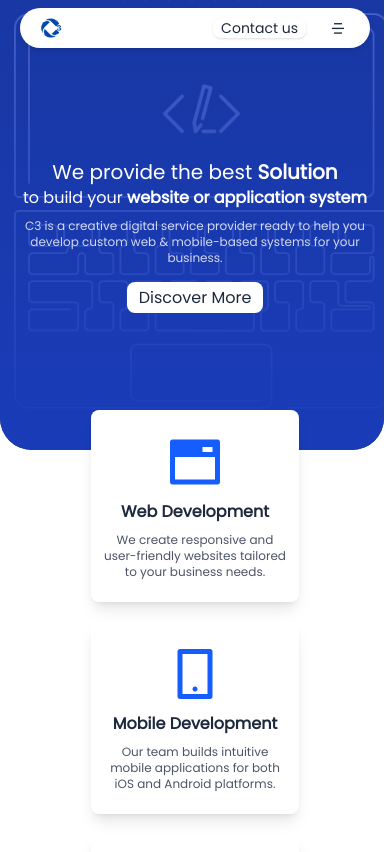
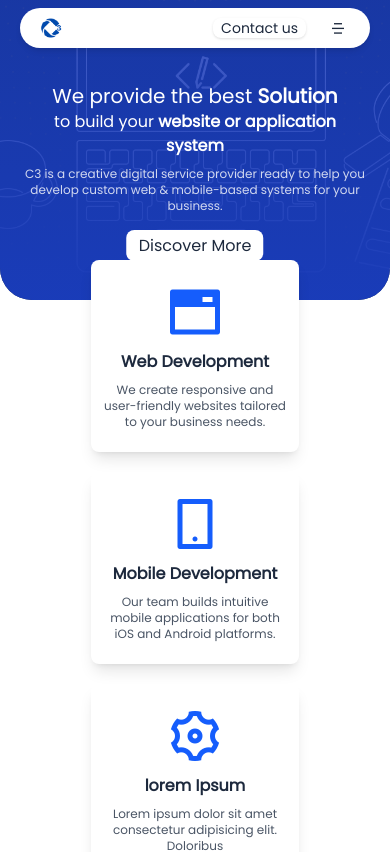
Before and after one commit to Rifaiiii04/c3website, a React (Vite) app: page / in a window 390 px wide. Shown: the top 852 px of the page. Built offline with nearby package versions, Linux system fonts and the light colour scheme.

Commit message:
feat: Enhance Home component layout and styling for improved responsiveness

```diff
--- a/src/pages/Home.jsx
+++ b/src/pages/Home.jsx
@@ -6,16 +6,17 @@ import Benefits from "../components/Benefits";
 export default function Home() {
   return (
     <>
-      <section className="w-full h-auto ">
+      <section className="w-full h-auto overflow-x-hidden">
         <div className="w-full h-full relative">
-          <div className="absolute top-0 left-0 w-96 md:w-full h-[450px] md:h-[590px] rounded-b-4xl bg-gradient-to-t from-blue-800 to-blue-800/80"></div>
+          <div className="absolute top-0 left-0 w-full h-[300px] md:h-[590px] rounded-b-4xl bg-gradient-to-t from-blue-800 to-blue-800/80"></div>
           <img
             src={HeroSection}
             alt=""
-            className="w-96 md:w-full h-[450px] md:h-[590px] rounded-b-4xl object-cover"
+            className="w-full h-[300px] md:h-[590px] object-cover rounded-b-4xl"
+            style={{ maxWidth: "100vw" }}
           />
         </div>
-        <div className="absolute md:top-64 top-56 w-96 md:w-[560px] left-1/2 transform -translate-x-1/2 -translate-y-1/2 text-center text-white">
+        <div className="absolute md:top-64 top-40 w-11/12 max-w-md md:w-[560px] left-1/2 transform -translate-x-1/2 -translate-y-1/2 text-center text-white px-2">
           <h1 className="md:text-4xl text-xl">
             We provide the best <span className="font-semibold">Solution</span>
           </h1>
```
